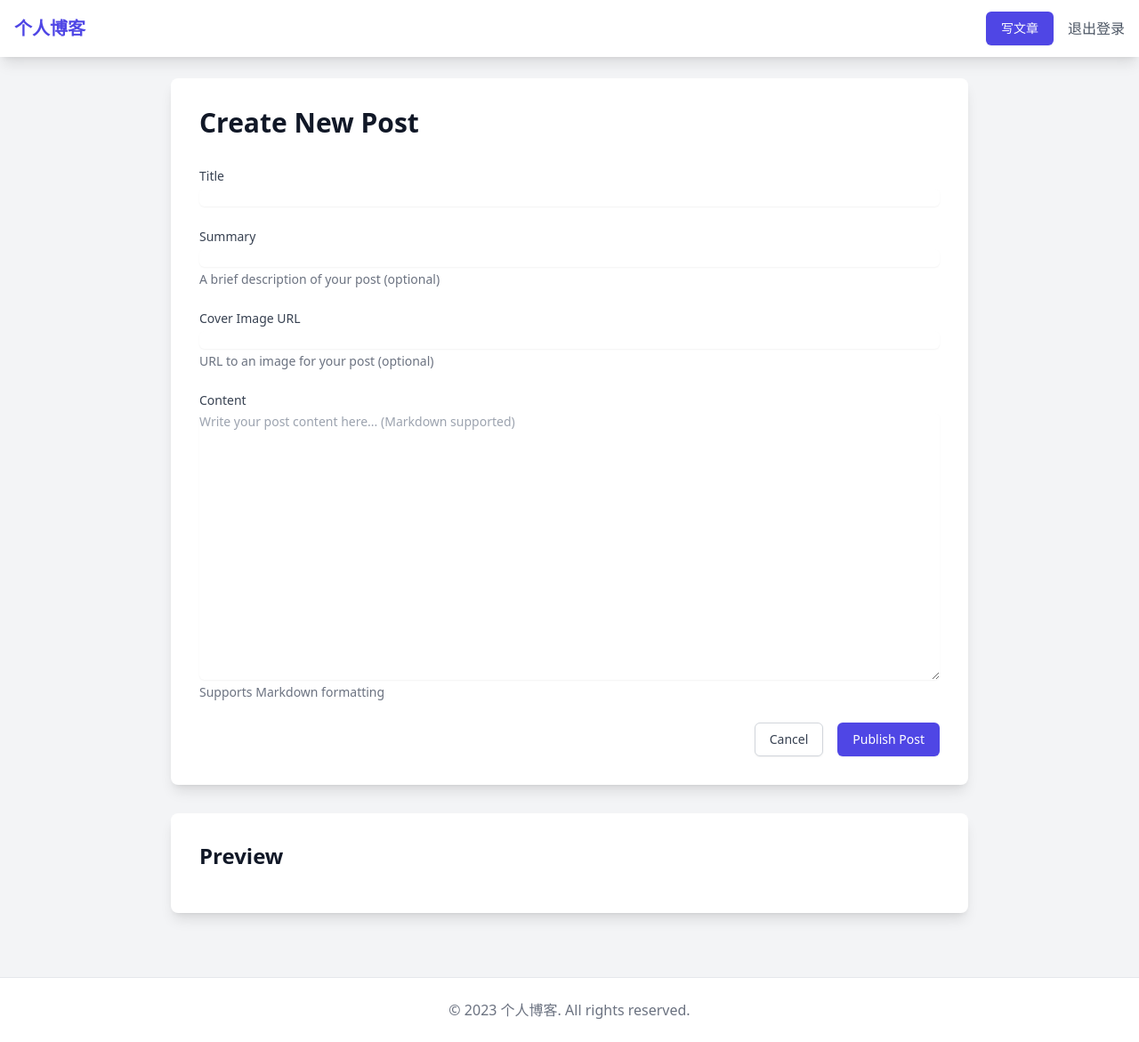
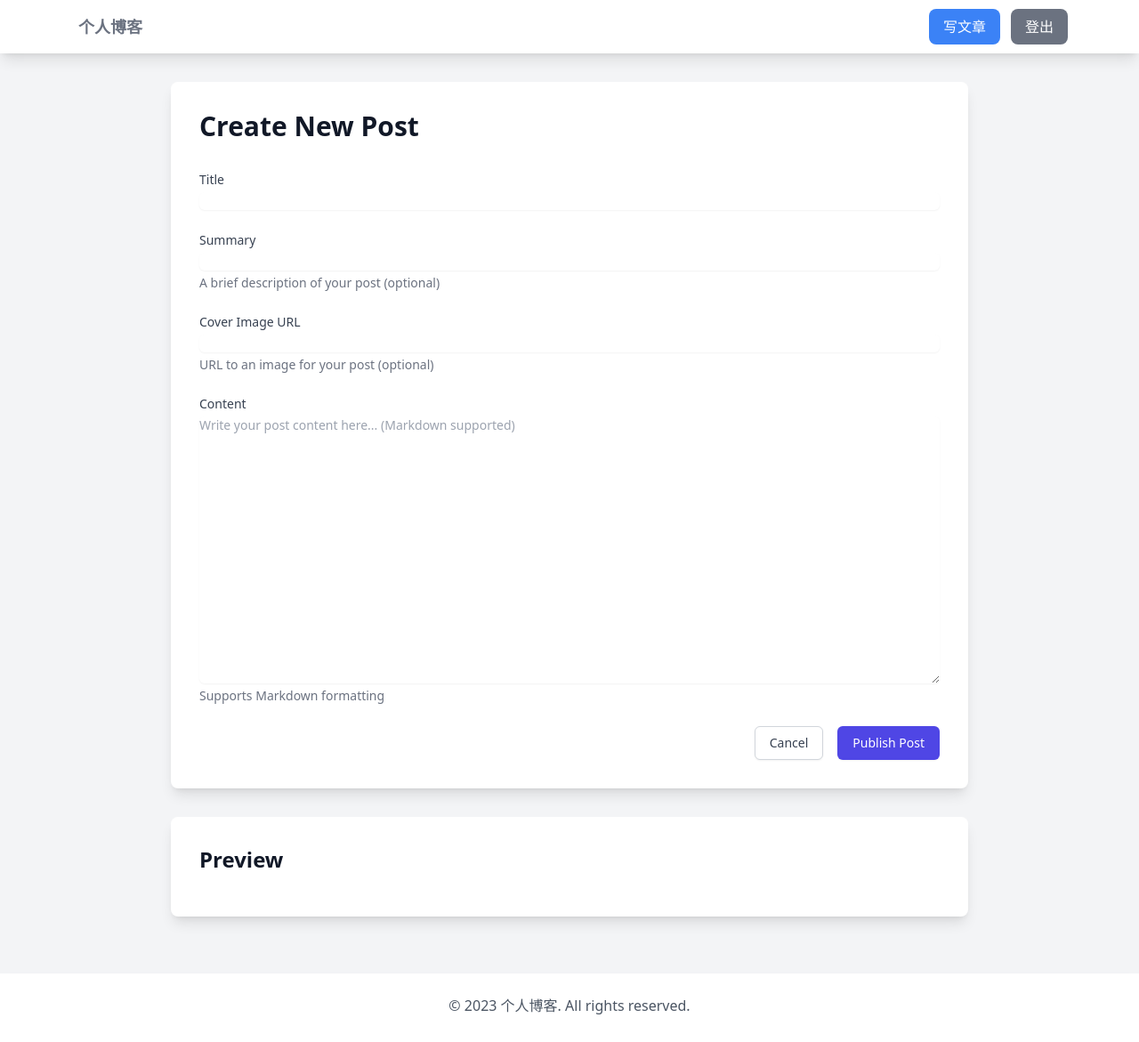
Before and after one commit to KDZZZZZZ/KDZZZZZZ.github.io, a Flask app: page /create in a window 1280 px wide. Shown: the whole page at 89% size. After the commit the page ends 1140 px from the top, so only its background shows below. Run offline with Flask 3, Linux system fonts and the light colour scheme; a user stored in the database is signed in; some libraries are stand-ins or nearby versions.

Commit message:
Fix static site generation and update templates

```diff
--- a/app.py
+++ b/app.py
@@ -1,4 +1,4 @@
-from flask import Flask, render_template, request, redirect, url_for, flash
+from flask import Flask, render_template, request, redirect, url_for, flash, abort
 from flask_sqlalchemy import SQLAlchemy
 from flask_login import LoginManager, UserMixin, login_user, login_required, logout_user, current_user
 from datetime import datetime
@@ -12,6 +12,8 @@ app.config['SQLALCHEMY_DATABASE_URI'] = os.environ.get('DATABASE_URL', 'sqlite:/
 if app.config['SQLALCHEMY_DATABASE_URI'].startswith('postgres://'):
     app.config['SQLALCHEMY_DATABASE_URI'] = app.config['SQLALCHEMY_DATABASE_URI'].replace('postgres://', 'postgresql://', 1)
 app.config['SQLALCHEMY_TRACK_MODIFICATIONS'] = False
+app.config['FREEZER_RELATIVE_URLS'] = True
+app.config['PREFERRED_URL_SCHEME'] = 'https'
 db = SQLAlchemy(app)
 login_manager = LoginManager(app)
 login_manager.login_view = 'login'
@@ -36,9 +38,7 @@ class Post(db.Model):
     id = db.Column(db.Integer, primary_key=True)
     title = db.Column(db.String(200), nullable=False)
     content = db.Column(db.Text, nullable=False)
-    summary = db.Column(db.String(500))
-    image_url = db.Column(db.String(500))
-    created_at = db.Column(db.DateTime, nullable=False, default=datetime.utcnow)
+    created = db.Column(db.DateTime, nullable=False, default=datetime.utcnow)
     user_id = db.Column(db.Integer, db.ForeignKey('user.id'), nullable=False)
 
     def __repr__(self):
@@ -49,91 +49,70 @@ def load_user(user_id):
     return User.query.get(int(user_id))
 
 @app.route('/')
-def home():
+def index():
     page = request.args.get('page', 1, type=int)
-    posts = Post.query.order_by(Post.created_at.desc()).all()  # 先检查是否有文章
-    print(f"找到 {len(posts)} 篇文章")  # 添加调试信息
-    posts_page = Post.query.order_by(Post.created_at.desc()).paginate(page=page, per_page=5)
-    return render_template('home.html', posts=posts_page)
+    per_page = 5
+    posts = Post.query.order_by(Post.created.desc()).paginate(page=page, per_page=per_page, error_out=False)
+    return render_template('index.html', posts=posts)
 
 @app.route('/post/<int:post_id>')
 def post(post_id):
     post = Post.query.get_or_404(post_id)
-    content = markdown2.markdown(post.content)
-    return render_template('post.html', post=post, content=content)
+    return render_template('post.html', post=post)
 
-@app.route('/post/<int:post_id>/edit', methods=['GET', 'POST'])
+@app.route('/create', methods=['GET', 'POST'])
 @login_required
-def edit_post(post_id):
+def create():
+    if request.method == 'POST':
+        title = request.form['title']
+        content = request.form['content']
+        post = Post(title=title, content=content, author=current_user)
+        db.session.add(post)
+        db.session.commit()
+        return redirect(url_for('post', post_id=post.id))
+    return render_template('create_post.html')
+
+@app.route('/edit/<int:post_id>', methods=['GET', 'POST'])
+@login_required
+def edit(post_id):
     post = Post.query.get_or_404(post_id)
     if post.author != current_user:
-        flash('您没有权限编辑这篇文章')
-        return redirect(url_for('post', post_id=post.id))
-
+        abort(403)
     if request.method == 'POST':
         post.title = request.form['title']
         post.content = request.form['content']
-        post.summary = request.form.get('summary', '')
-        post.image_url = request.form.get('image_url', '')
-
         db.session.commit()
-        flash('文章已更新', 'success')
         return redirect(url_for('post', post_id=post.id))
-
     return render_template('edit_post.html', post=post)
 
-@app.route('/post/<int:post_id>/delete', methods=['POST'])
+@app.route('/delete/<int:post_id>', methods=['POST'])
 @login_required
-def delete_post(post_id):
+def delete(post_id):
     post = Post.query.get_or_404(post_id)
     if post.author != current_user:
-        flash('您没有权限删除这篇文章')
-        return redirect(url_for('post', post_id=post.id))
-
+        abort(403)
     db.session.delete(post)
     db.session.commit()
-    flash('文章已删除', 'success')
-    return redirect(url_for('home'))
-
-@app.route('/create', methods=['GET', 'POST'])
-@login_required
-def create_post():
-    if request.method == 'POST':
-        title = request.form['title']
-        content = request.form['content']
-        summary = request.form.get('summary', '')
-        image_url = request.form.get('image_url', '')
-
-        post = Post(
-            title=title,
-            content=content,
-            summary=summary,
-            image_url=image_url,
-            author=current_user
-        )
-
-        db.session.add(post)
-        db.session.commit()
-        flash('文章发布成功！', 'success')
-        return redirect(url_for('home'))
-
-    return render_template('create_post.html')
+    return redirect(url_for('index'))
 
 @app.route('/login', methods=['GET', 'POST'])
 def login():
+    if current_user.is_authenticated:
+        return redirect(url_for('index'))
     if request.method == 'POST':
-        user = User.query.filter_by(username=request.form['username']).first()
-        if user and user.check_password(request.form['password']):
+        username = request.form['username']
+        password = request.form['password']
+        user = User.query.filter_by(username=username).first()
+        if user and user.check_password(password):
             login_user(user)
-            return redirect(url_for('home'))
-        flash('用户名或密码错误')
+            return redirect(url_for('index'))
+        flash('Invalid username or password')
     return render_template('login.html')
 
 @app.route('/logout')
-@login_required
 def logout():
     logout_user()
-    return redirect(url_for('home'))
+    return redirect(url_for('index'))
 
 def init_db():
     print("正在初始化数据库...")
@@ -159,10 +138,8 @@ def init_db():
                     post = Post(
                         title='欢迎使用个人博客系统！',
                         content=content,
-                        summary='这是一个示例文章，展示了 Markdown 的基本用法和博客系统的主要功能。',
-                        image_url='https://picsum.photos/800/400',
                         author=admin,
-                        created_at=datetime.utcnow()
+                        created=datetime.utcnow()
                     )
                     db.session.add(post)
                     db.session.commit()
--- a/templates/base.html
+++ b/templates/base.html
@@ -8,50 +8,45 @@
     <link rel="stylesheet" href="{{ url_for('static', filename='css/style.css') }}">
 </head>
 <body class="bg-gray-100">
-    <!-- Navigation -->
     <nav class="bg-white shadow-lg">
-        <div class="max-w-7xl mx-auto px-4">
-            <div class="flex justify-between h-16">
-                <div class="flex">
-                    <div class="flex-shrink-0 flex items-center">
-                        <a href="{{ url_for('home') }}" class="text-xl font-bold text-indigo-600">个人博客</a>
+        <div class="max-w-6xl mx-auto px-4">
+            <div class="flex justify-between">
+                <div class="flex space-x-7">
+                    <div>
+                        <a href="{{ url_for('index') }}" class="flex items-center py-4 px-2">
+                            <span class="font-semibold text-gray-500 text-lg">个人博客</span>
+                        </a>
                     </div>
                 </div>
-                <div class="flex items-center">
+                <div class="flex items-center space-x-3">
                     {% if current_user.is_authenticated %}
-                    <a href="{{ url_for('create_post') }}" class="ml-4 px-4 py-2 border border-transparent rounded-md shadow-sm text-sm font-medium text-white bg-indigo-600 hover:bg-indigo-700">
-                        写文章
-                    </a>
-                    <a href="{{ url_for('logout') }}" class="ml-4 text-gray-600 hover:text-gray-900">退出登录</a>
+                        <a href="{{ url_for('create') }}" class="py-2 px-4 bg-blue-500 hover:bg-blue-600 text-white rounded-lg">写文章</a>
+                        <a href="{{ url_for('logout') }}" class="py-2 px-4 bg-gray-500 hover:bg-gray-600 text-white rounded-lg">登出</a>
                     {% else %}
-                    <a href="{{ url_for('login') }}" class="text-gray-600 hover:text-gray-900">登录</a>
+                        <a href="{{ url_for('login') }}" class="py-2 px-4 bg-blue-500 hover:bg-blue-600 text-white rounded-lg">登录</a>
                     {% endif %}
                 </div>
             </div>
         </div>
     </nav>
 
-    <!-- Main Content -->
-    <main class="max-w-7xl mx-auto py-6 sm:px-6 lg:px-8">
+    <main class="container mx-auto px-4 py-8">
         {% with messages = get_flashed_messages() %}
-        {% if messages %}
-        <div class="mb-8">
-            {% for message in messages %}
-            <div class="bg-red-100 border border-red-400 text-red-700 px-4 py-3 rounded relative" role="alert">
-                <span class="block sm:inline">{{ message }}</span>
-            </div>
-            {% endfor %}
-        </div>
-        {% endif %}
+            {% if messages %}
+                {% for message in messages %}
+                    <div class="bg-yellow-100 border-l-4 border-yellow-500 text-yellow-700 p-4 mb-4" role="alert">
+                        {{ message }}
+                    </div>
+                {% endfor %}
+            {% endif %}
         {% endwith %}
 
         {% block content %}{% endblock %}
     </main>
 
-    <!-- Footer -->
-    <footer class="bg-white mt-12 border-t">
-        <div class="max-w-7xl mx-auto py-6 px-4 sm:px-6 lg:px-8">
-            <p class="text-center text-gray-500">© 2023 个人博客. All rights reserved.</p>
+    <footer class="bg-white shadow-lg mt-8">
+        <div class="container mx-auto px-4 py-6 text-center text-gray-600">
+            &copy; 2023 个人博客. All rights reserved.
         </div>
     </footer>
 
```
Also changed, not shown: freeze.py (+9 -0 lines).
